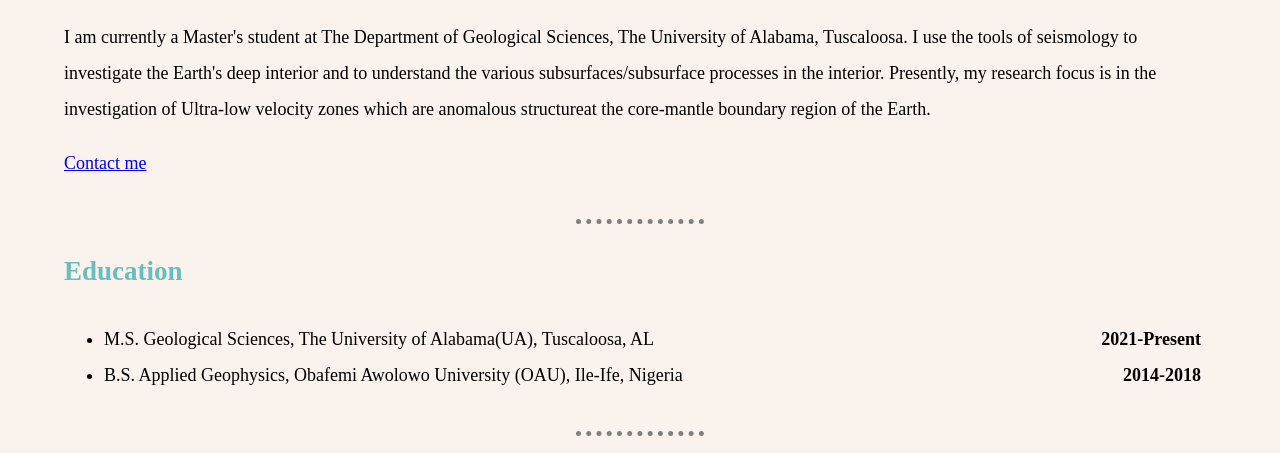
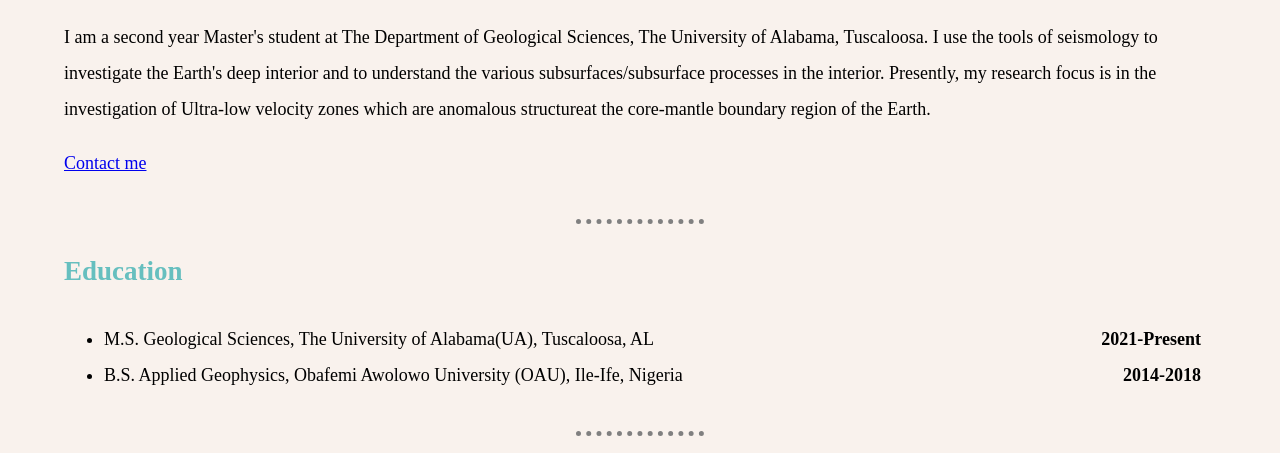
Before and after one commit to kayode-johnson-agboola/My_CV-Resume, a plain HTML site: page mycv.html in a window 1280 px wide. Shown: the part 343-796 px from the top of the page. Drawn offline with Linux system fonts and the light colour scheme.

Commit message:
Update mycv.html

```diff
--- a/mycv.html
+++ b/mycv.html
@@ -38,7 +38,7 @@
     </div>
 
     <div class="container">
-      <p id="introduction">I am currently a Master's student at The Department of Geological Sciences,
+      <p id="introduction">I am a second year Master's student at The Department of Geological Sciences,
       The University of Alabama, Tuscaloosa. I use the tools of seismology to investigate
       the Earth's deep interior and to understand the various subsurfaces/subsurface
       processes in the interior. Presently, my research focus is in the investigation of
```
